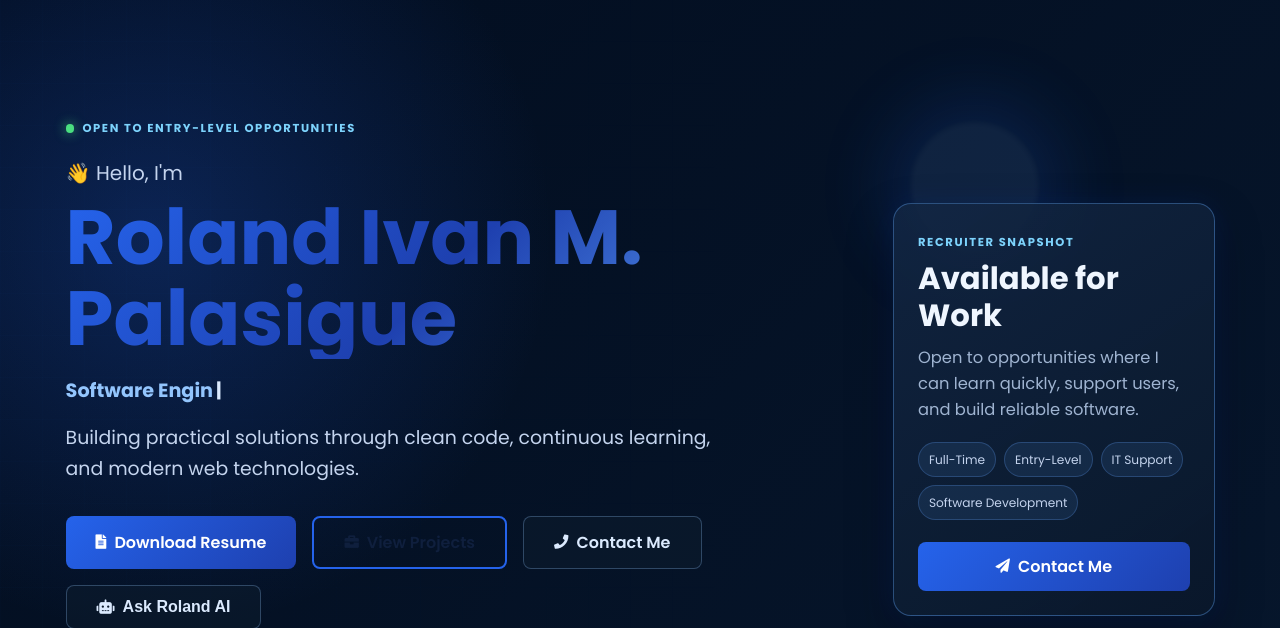
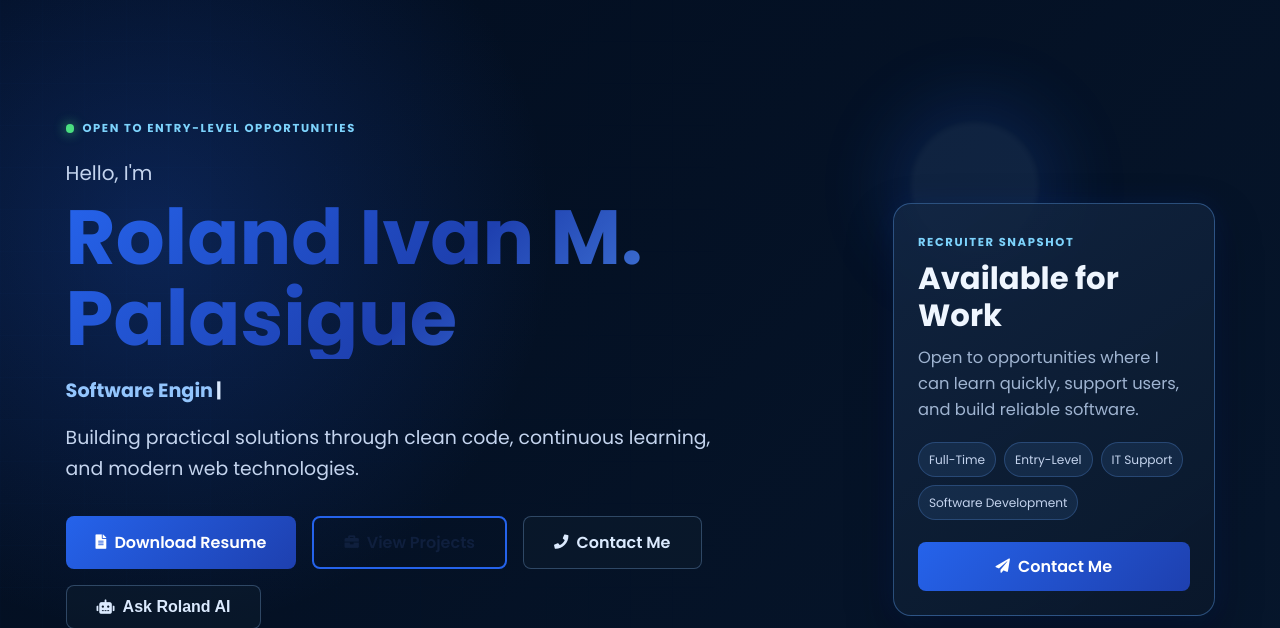
Before and after one commit to ivanzkiee/portfolioroland.io, a Django app: template portfolio/templates/portfolio/home.html in a window 1280 px wide. Shown: the part 72-700 px from the top of the page. Run offline with Django 4.2, Linux system fonts and the light colour scheme; the template is opened without the code that fills it, so the values that code supplies are empty.

Commit message:
Update home.html

```diff
--- a/portfolio/templates/portfolio/home.html
+++ b/portfolio/templates/portfolio/home.html
@@ -13,7 +13,7 @@
         <div class="home-hero-layout">
             <div class="hero-content">
                 <span class="home-eyebrow"><span class="home-status-dot" aria-hidden="true"></span> Open to entry-level opportunities</span>
-                <p class="home-greeting">👋 Hello, I'm</p>
+                <p class="home-greeting">Hello, I'm</p>
                 <h1 class="hero-title">Roland Ivan M. Palasigue</h1>
                 <p class="hero-subtitle home-typing-line"><span id="homeTypingText">BS Computer Science Graduate</span><span class="home-typing-cursor" aria-hidden="true">|</span></p>
                 <p class="home-tagline">Building practical solutions through clean code, continuous learning, and modern web technologies.</p>
```
